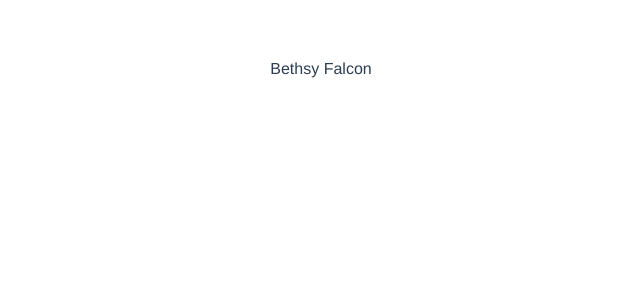
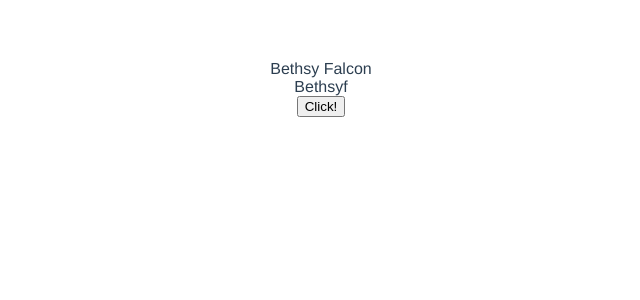
Before and after one commit to Bethsyf/new-project-vue, a Vue app: page / in a window 1280 px wide. Shown: the top 300 px of the page, without its empty margins (319-959 px from the left). Built offline with nearby package versions, Linux system fonts and the light colour scheme.

Commit message:
add inject and ref

```diff
--- a/src/App.vue
+++ b/src/App.vue
@@ -4,11 +4,15 @@
 
 <script>
 import HomeV from "./components/HomeV.vue";
+import { provide } from "vue"
 
 export default {
   name: "App",
   components: {
     HomeV,
+  },
+  setup() {
+    provide("userName", "Bethsyf");
   },
 };
 </script>
--- a/src/components/HomeV.vue
+++ b/src/components/HomeV.vue
@@ -1,9 +1,11 @@
 <template>
   <div>{{ fullName }}</div>
+  <div>{{ userName }}</div>
+  <button ref="btn">Click!</button>
 </template>
 
 <script>
-import { toRefs, computed } from "vue";
+import { ref, toRefs, computed, inject, watch } from "vue";
 
 export default {
   props: {
@@ -17,12 +19,22 @@ export default {
       return `${firstName.value} ${lastName.value}`;
     });
 
+    const userName = inject("userName")
+
     expose({
-      fullName,
+      fullName
     });
+
+    const btn = ref(null)
+
+   watch(btn, (valor)=>{
+    console.log(valor)
+   })
 
     return {
       fullName,
+      userName,
+      btn,
     };
   },
 };
```
